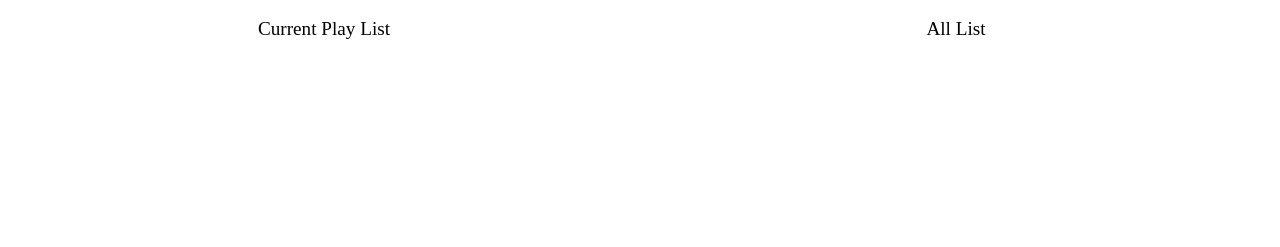
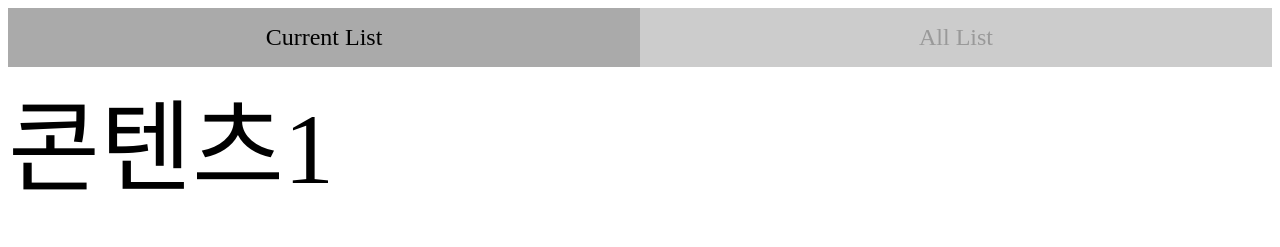
Before and after one commit to jang4292/IndexMain_AWS, a website: page public/html/AudioPlayer/audio_player.html in a window 1280 px wide. Drawn offline with Linux system fonts and the light colour scheme; files that its build step writes are made by us from their sources.

Commit message:
Update logic to use CSS3 more
1. Change input type checkbox to radio.
2. Use CSS3 by :checked state.

```diff
--- a/public/html/AudioPlayer/audio_player.html
+++ b/public/html/AudioPlayer/audio_player.html
@@ -2,25 +2,21 @@
     <link rel="stylesheet" type="text/css" href="../stylesheets/audio_player.css">
 </head>
 
-<ul id="audio_lists_tabs">
-    <li>
-        <input type="checkbox" id="audio_current_playlist" class="audio_tap_list">
+<div id="audio_lists">
+    <div>
+        <input type="radio" name="audio_tab" id="audio_current_playlist" class="audio_tab_list" checked>
         <label for="audio_current_playlist">
-            Current Play List
+            Current List
         </label>
-    </li>
-
-    <li>
-        <input type="checkbox" id="audio_all_list" class="audio_tap_list">
+        <input type="radio" name="audio_tab" id="audio_all_list" class="audio_tab_list">
         <label for="audio_all_list">
             All List
         </label>
-    </li>
-</ul>
+        <div class="audio_contents_box con01">콘텐츠1</div>
+        <div class="audio_contents_box con02">콘텐츠2</div>
+    </div>
+</div>
 
-<div id="audio_list">
-
-</div>
 
 <div id="audio_information">
 
--- a/public/stylesheets/audio_player.css
+++ b/public/stylesheets/audio_player.css
@@ -1,32 +1,44 @@
-ul[id = "audio_lists_tabs"] {
-    display: flex;
-    align-items: center;
-    list-style: none;
-    padding-left: 0;
+div[id="audio_lists"] {
+    width: 100%;
+    margin: 0 auto;
+    font-size: 0;
 }
 
-ul[id ="audio_lists_tabs"] li {
-    width: 50%;
-    height: auto;
-    text-align: center;
-    padding: 10px
-}
-
-ul[id ="audio_lists_tabs"] li:hover {
-    background-color: var(--accent--color);
-}
-
-input[class = "audio_tap_list"] {
+input[type="radio"] {
     display: none;
 }
 
-input[class = "audio_tap_list"] + label {
-    border-radius: 30px;
-    transition: all .20s;
-    padding: 10px;
-    font-size: 1.2rem;
+input[type="radio"] + label {
+    width: 50%;
+    padding: 1rem 0;
+    display: inline-block;
+    background-color: #ccc;
+    color: #999;
+    text-align: center;
+    font-size: 1.5rem;
     cursor: pointer;
-    color: var(--text--color);
+    margin: 0 auto;
+}
+
+input[type="radio"]:checked + label {
+    background-color: #aaa;
+    color: #000;
+    margin: 0;
+}
+
+.audio_contents_box {
+    width: 100%;
+    margin: 0 auto;
+    display: none;
+    font-size: 100px;
+}
+
+input[id="audio_current_playlist"]:checked ~ .con01 {
+    display: block;
+}
+
+input[id="audio_all_list"]:checked ~ .con02 {
+    display: block;
 }
 
 #audio_controller {
```
